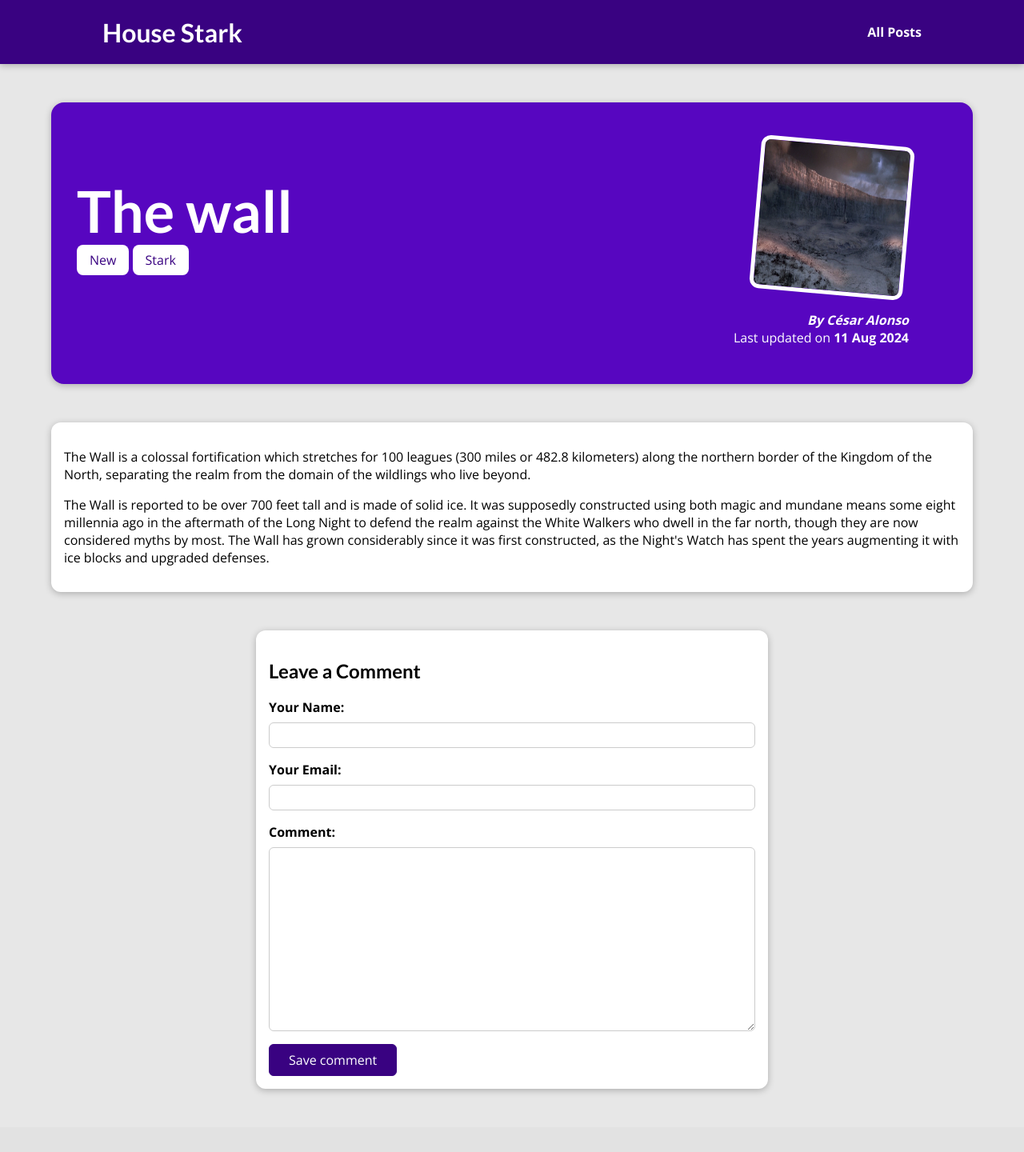
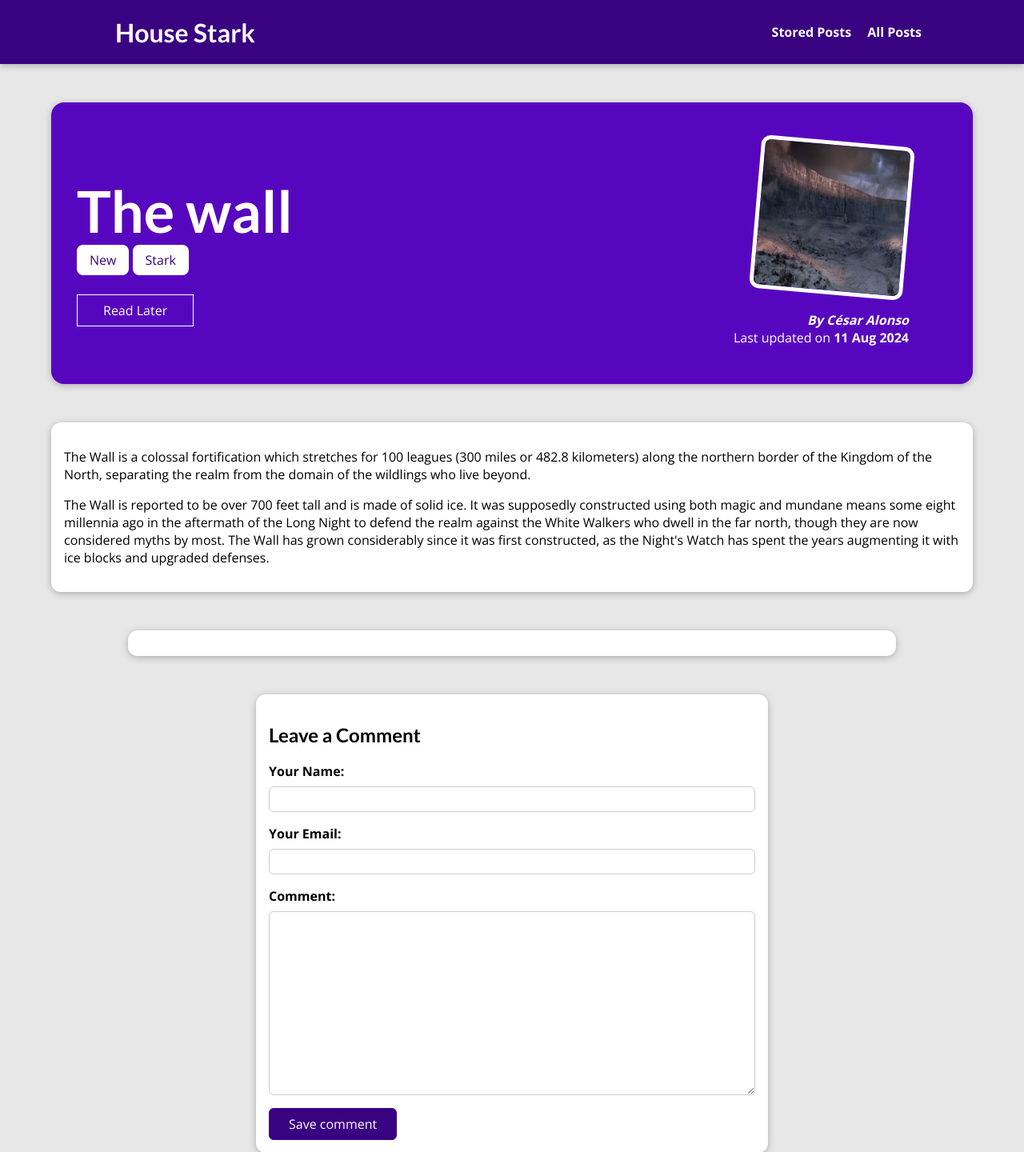
Before and after one commit to alonsocsr/blog_site, a Django app: a page that uses templates/base.html in a window 1280 px wide. Shown: the top 1440 px of the page at 80% size. Before the commit the page ends 1365 px from the top, so only its background shows below. Run offline with Django 5.2, Linux system fonts and the light colour scheme; data comes from the database, SQL or seed files in the repository; both versions use the stored data as it was after the commit.

Commit message:
stored post in sessions added

```diff
--- a/blog/admin.py
+++ b/blog/admin.py
@@ -1,6 +1,6 @@
 from django.contrib import admin
 
-from .models import Post, Author, Tag
+from .models import Post, Author, Tag, Comment
 
 # Register your models here.
 
@@ -9,6 +9,10 @@ class PostAdmin(admin.ModelAdmin):
     list_display = ("title", "date", "author")
     prepopulated_fields = {"slug": ("title",)}
 
+class CommentAdmin(admin.ModelAdmin):
+    list_display = ("user_name", "post")
+
 admin.site.register(Post, PostAdmin)
 admin.site.register(Author)
 admin.site.register(Tag)
+admin.site.register(Comment, CommentAdmin)
--- a/blog/models.py
+++ b/blog/models.py
@@ -30,6 +30,9 @@ class Post (models.Model):
     author = models.ForeignKey(Author, on_delete=models.SET_NULL, null=True, related_name="posts")
     tags = models.ManyToManyField(Tag)
 
+    def __str__(self):
+        return f"{self.title}"
+
 
 class Comment(models.Model):
     user_name = models.CharField(max_length=120)
--- a/blog/static/blog/post-detail.css
+++ b/blog/static/blog/post-detail.css
@@ -55,6 +55,25 @@ body {
 
 #summary time {
   font-weight: bold;
+}
+
+#read-later {
+  margin: 2rem 0;
+}
+
+#read-later button {
+  background-color: transparent;
+  border: 1px solid white;
+  padding: 0.5rem 2rem;
+  font: inherit;
+  color: white;
+  cursor: pointer;
+}
+
+#read-later button:hover,
+#read-later button:active {
+  background-color: white;
+  color: #390281;
 }
 
 main {
@@ -155,3 +174,32 @@ main {
   padding: 0.25rem 1.5rem;
   border-radius: 6px;
 }
+
+#comments {
+  margin: 3rem auto;
+  width: 90%;
+  max-width: 60rem;
+  border-radius: 12px;
+  background-color: white;
+  box-shadow: 0 2px 8px rgba(0, 0, 0, 0.25);
+  padding: 1rem 2rem;
+}
+
+#comments ul {
+  list-style: none;
+  margin: 0;
+  padding: 0;
+}
+
+#comments li {
+  margin-bottom: 1rem;
+  border-bottom: 2px solid #ccc;
+}
+
+#comments li:last-of-type {
+  border-bottom: none;
+}
+
+#comment h2 {
+  color: #464646;
+}
--- a/blog/templates/blog/post-detail.html
+++ b/blog/templates/blog/post-detail.html
@@ -27,6 +27,19 @@
                 <span class="tag">{{ tag.caption }}</span>
             {% endfor %}
         </div>
+        <div id="read-later">
+            <form action="{% url "read-later" %}", method="POST">
+                {% csrf_token %}
+                <input type="hidden" value="{{ post.id }}" name="post_id" id="">
+                <button>
+                    {% if save_for_later %}
+                        Remove from "Read Later"
+                    {% else %}
+                        Read Later
+                    {% endif %}
+                </button>
+            </form>
+        </div>
         <article>
             <img src="{{ post.image.url }}" alt="{{ post.title }}">
             <address>By <a href="mailto:{{ post.author.email_address }}">{{ post.author }}</a></address>
@@ -39,6 +52,17 @@
     <main>
         {{ post.content|linebreaks }}
     </main>
+
+    <section id="comments">
+        <ul>
+            {% for comment in comments  %}
+                <li>
+                    <h2>{{ comment.user_name }}</h2>
+                    <p>{{ comment.text|linebreaks }}</p>
+                </li>
+            {% endfor %}
+        </ul>
+    </section>
 
     <section id="comment-form">
         <h2>Leave a Comment</h2>
--- a/blog/urls.py
+++ b/blog/urls.py
@@ -5,5 +5,6 @@ from . import views
 urlpatterns = [
     path("", views.StartingPageView.as_view(), name="starting-page"),
     path("posts", views.AllPostsView.as_view(), name="posts-page"),
-    path("posts/<slug:slug>", views.SinglePostView.as_view(), name="post-detail-page")
+    path("posts/<slug:slug>", views.SinglePostView.as_view(), name="post-detail-page"),
+    path("read-later", views.ReadLaterView.as_view(), name="read-later" )
 ]
--- a/blog/views.py
+++ b/blog/views.py
@@ -26,12 +26,21 @@ class AllPostsView(ListView):
     context_object_name = "all_posts"
 
 class SinglePostView(View):
+    def is_stored_post(self, request, post_id):
+        stored_posts = request.session.get("stored_posts")
+        if stored_posts is not None:
+            return post_id in stored_posts
+        else:
+            return False
+
     def get(self, request, slug):
         post = Post.objects.get(slug=slug)
         context = {
             "post": post,
             "post_tags": post.tags.all(),
-            "comment_form": CommentForm()
+            "comment_form": CommentForm(),
+            "comments": post.comments.all().order_by("-id"),
+            "save_for_later": self.is_stored_post(request, post.id)
         }
         return render(request, "blog/post-detail.html", context)
 
@@ -48,6 +57,40 @@ class SinglePostView(View):
         context = {
             "post": post,
             "post_tags": post.tags.all(),
-            "comment_form": comment_form
+            "comment_form": comment_form,
+            "comments": post.comments.all().order_by("-id"),
+            "save_for_later": self.is_stored_post(request, post.id)
         }
         return render(request, "blog/post-detail.html", context)
+
+class ReadLaterView(View):
+    def get(self, request):
+        stored_posts = request.session.get("stored_posts")
+
+        context = {}
+
+        if stored_posts is None or len(stored_posts) == 0:
+            context["posts"] = []
+            context["has_posts"] = False
+        else:
+            posts = Post.objects.filter(id__in=stored_posts)
+            context["posts"] = posts
+            context["has_posts"] = True
+
+        return render(request, "blog/stored-post.html", context)
+
+    def post(self, request):
+        stored_posts = request.session.get("stored_posts")
+
+        if stored_posts is None:
+            stored_posts = []
+
+        post_id = int(request.POST["post_id"])
+
+        if post_id not in stored_posts:
+            stored_posts.append(post_id)
+        else:
+            stored_posts.remove(post_id)
+
+        request.session["stored_posts"] = stored_posts
+        return HttpResponseRedirect("/")
--- a/static/app.css
+++ b/static/app.css
@@ -35,6 +35,7 @@ h3 {
   text-decoration: none;
   color: white;
   font-weight: bold;
+  margin-left: 1rem;
 }
 
 #main-navigation a:hover,
--- a/templates/base.html
+++ b/templates/base.html
@@ -13,6 +13,7 @@
     <header id="main-navigation">
         <h1><a href="{% url "starting-page" %}">House Stark</a></h1>
         <nav>
+            <a href="{% url "read-later" %}">Stored Posts</a>
             <a href="{% url "posts-page" %}">All Posts</a>
         </nav>
     </header>
```
Also changed, not shown: blog/static/blog/stored-posts.css (added, +39 -0 lines), blog/templates/blog/stored-post.html (added, +21 -0 lines), db.sqlite3.
